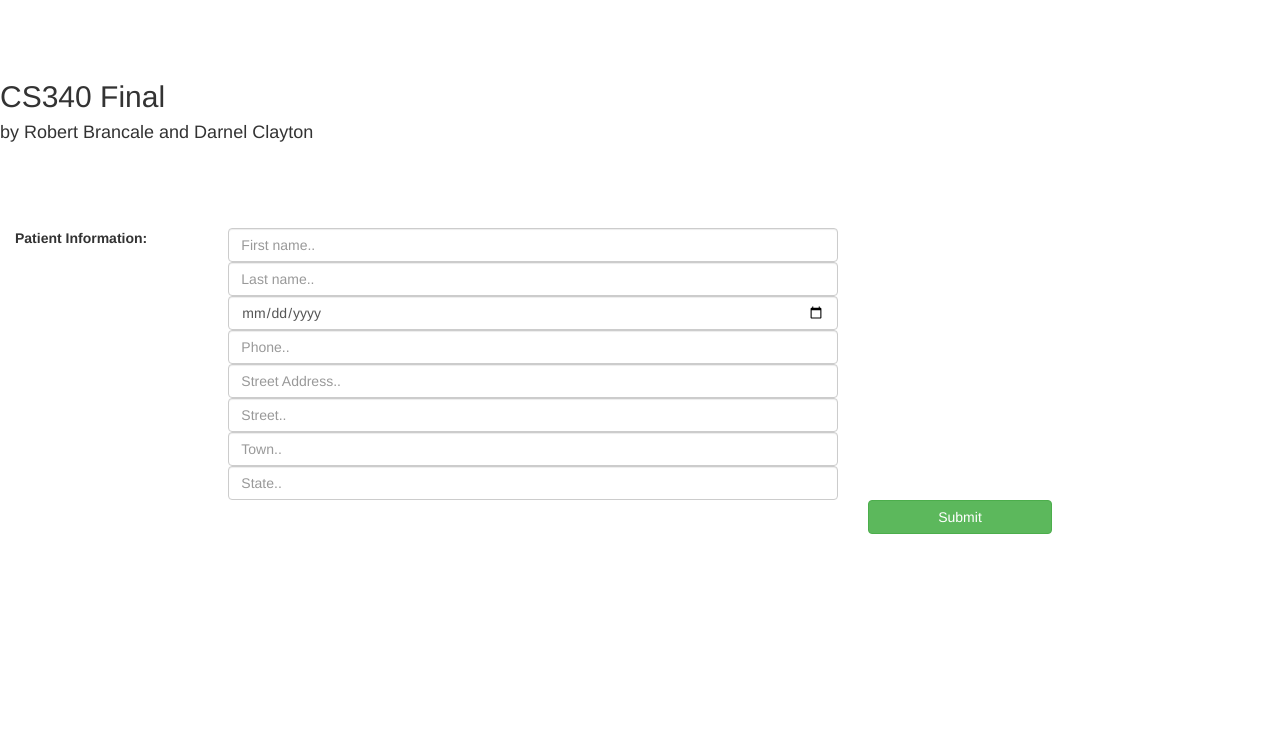
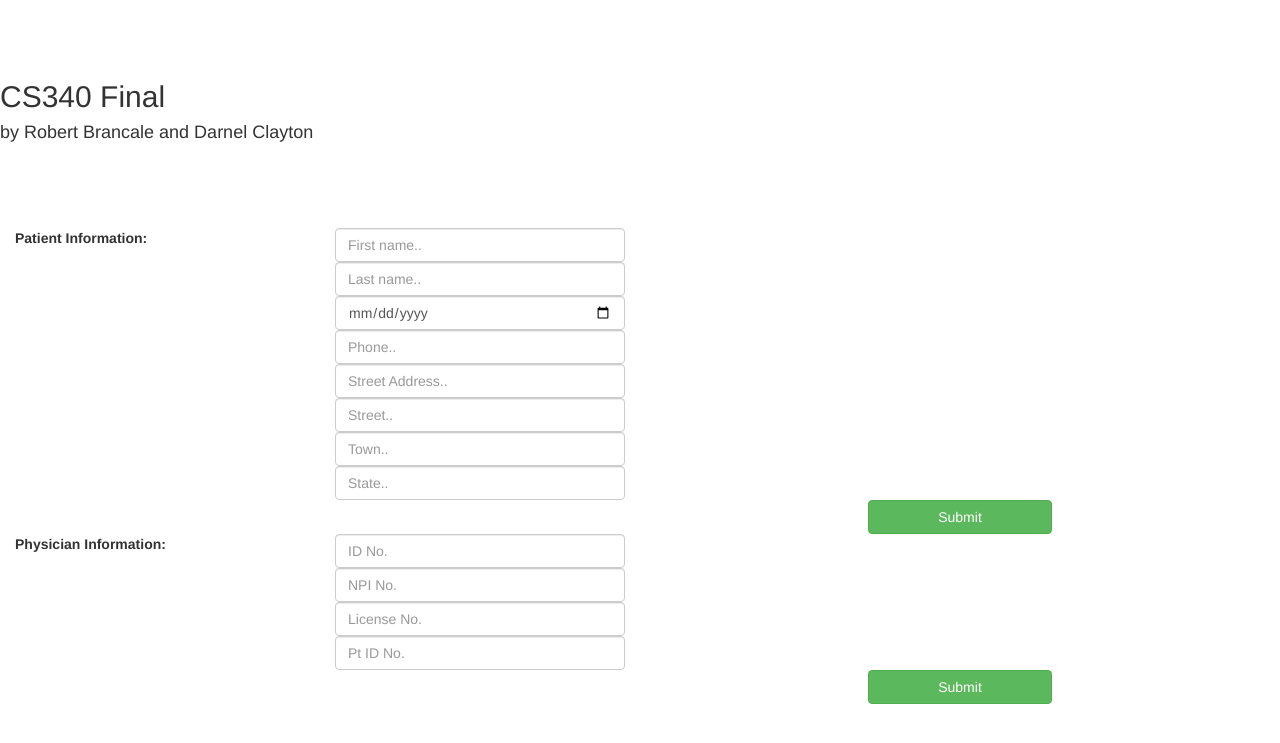
Before and after one commit to DClayton12/MedicalSQL, a PHP site: page / in a window 1280 px wide. Shown: the top 743 px of the page. Run offline with PHP 8.4, Linux system fonts and the light colour scheme; data that the repository does not hold is empty; some libraries are stand-ins or nearby versions.

Commit message:
added physician form to index.php

```diff
--- a/index.php
+++ b/index.php
@@ -27,9 +27,9 @@ if ($mysqli->connect_error) {
     <br>
   <div>
   	<form action="Patient.php" method="post" id="Patient">
-				<div class="ptInfo">
-          <label class="col-sm-2 control-label">Patient Information:</label>
-          <div class="col-sm-6">
+		  <div class="ptInfo">
+          <label class="col-sm-3 control-label">Patient Information:</label>
+          <div class="col-sm-3">
             <input class="form-control" id="fname" name="fname" placeholder="First name.." type="text">
             <input class="form-control" id="lname" name="lname" placeholder="Last name.." type="text">
             <input class="form-control" id="dob" name="dob" placeholder="Birthdate.." type="date">
@@ -46,6 +46,22 @@ if ($mysqli->connect_error) {
           </div>
         </div>
    	</form>
+	<form action="physician.php" method="post" id="Physician">
+    <div class="mdInfo">
+      <label class="col-sm-3 control-label">Physician Information:</label>
+      <div class="col-sm-3">
+        <input class="form-control" id="physician_id" name="physician_id" placeholder="ID No." type="text">
+        <input class="form-control" id="npi" name="npi" placeholder="NPI No." type="text">
+        <input class="form-control" id="license" name="license" placeholder="License No." type="number">
+        <input class="form-control" id="pt_id" name="pt_id" placeholder="Pt ID No." type="number">
+	  </div>
+	</div>
+	<div class="form-group">
+      <div class="col-sm-2 col-sm-offset-8">
+       <button type="submit" class="btn btn-success btn-block">Submit</button>
+      </div>
+    </div>
+    </form>
    	</div>
   </body>
 </html>
--- /dev/null
+++ b/pasword.php
@@ -0,0 +1,5 @@
+<?php
+
+$password = "ZVjjOmAKKIdkFf9u";
+
+?>
```
